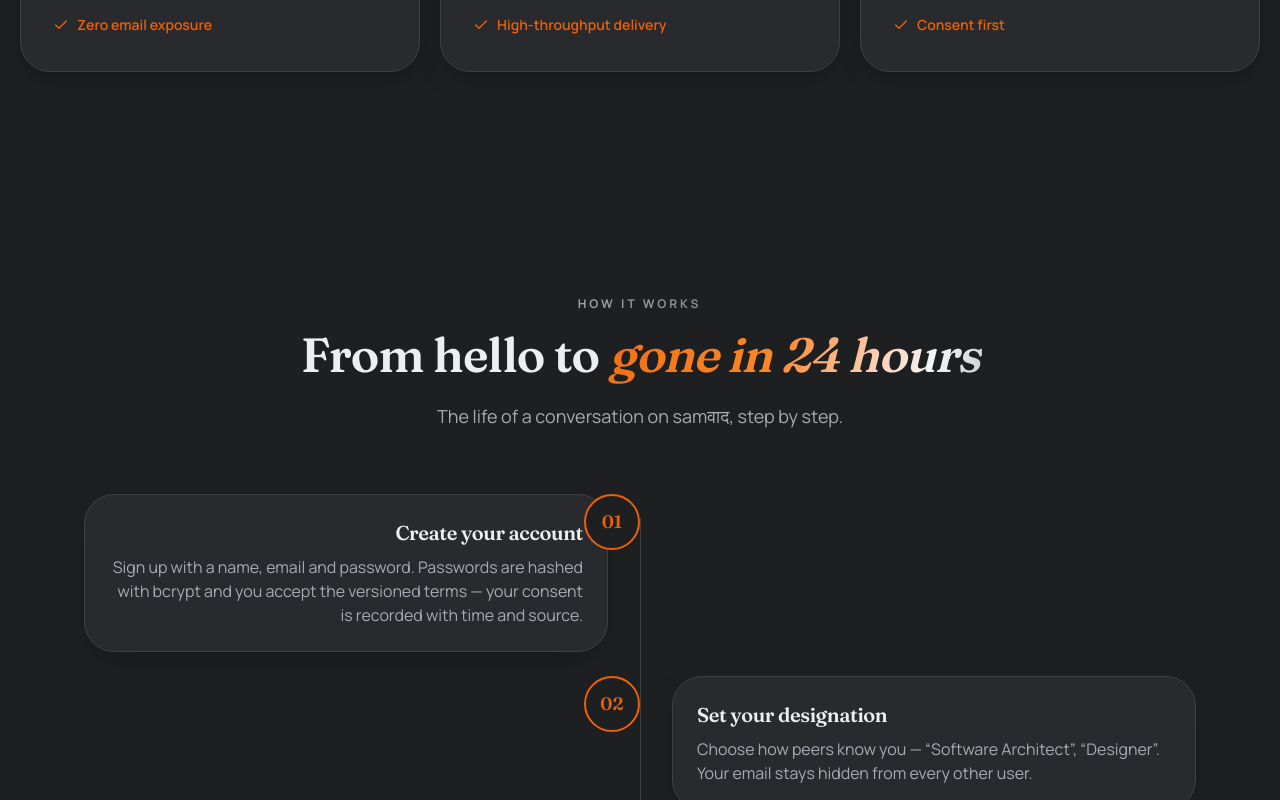
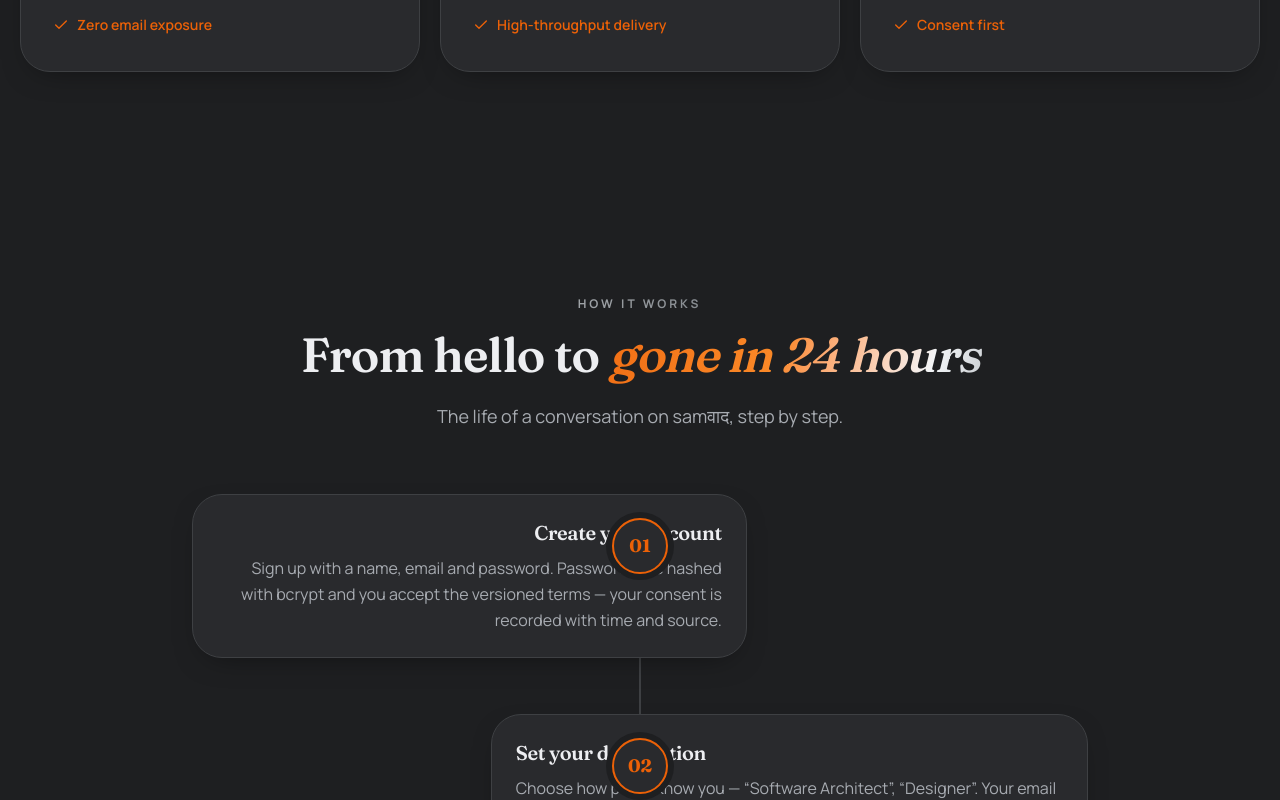
Before and after one commit to Hans-Soni/Let-s-Connect, a React (Vite) app in the folder frontend/: page /#/ in a window 1280 px wide. Shown: the part 2000-2800 px from the top of the page. Built offline with nearby package versions, Linux system fonts and the light colour scheme; no server answers; a web font is replaced by a local one.

Commit message:
fix(welcome): switch logo sources to dark?logoDark:logoLight and center alternating timeline numbers

```diff
--- a/frontend/src/pages/WelcomePage.jsx
+++ b/frontend/src/pages/WelcomePage.jsx
@@ -126,11 +126,9 @@ function Logo({ className = "", dark: darkProp }) {
   const { dark: themeDark } = useSamvaadTheme();
   const dark = darkProp !== undefined ? darkProp : themeDark;
 
-  // In dark mode: use logoLight (light silver/white text on dark background)
-  // In light mode: use logoDark (deep terracotta text on ivory background)
   return (
     <img
-      src={dark ? logoLight : logoDark}
+      src={dark ? logoDark : logoLight}
       alt="samवाद"
       className={`h-auto object-contain transition-opacity duration-300 ${className}`}
     />
@@ -526,31 +524,59 @@ function HowItWorks() {
           }
           sub="The life of a conversation on samवाद, step by step."
         />
-        <ol className="relative mt-16 space-y-6 before:absolute before:bottom-6 before:left-7 before:top-6 before:w-px before:bg-border md:before:left-1/2">
+        <div className="relative mt-16 max-w-4xl mx-auto">
+          {/* Central vertical timeline divider */}
+          <div
+            aria-hidden="true"
+            className="absolute top-8 bottom-8 left-7 md:left-1/2 w-0.5 bg-border pointer-events-none"
+            style={{ transform: "translateX(-50%)" }}
+          />
+
+          <ol className="relative space-y-10 md:space-y-14">
             {steps.map((step, idx) => {
               const isEven = idx % 2 === 1;
               return (
                 <li
                   key={step.num}
-                className={`reveal relative grid gap-4 pl-20 md:grid-cols-2 md:gap-16 md:pl-0 ${
-                  !isEven ? "md:[&>div]:col-start-1" : ""
+                  className="reveal relative flex flex-col md:flex-row items-start md:items-center"
+                >
+                  {/* Content card */}
+                  <div
+                    className={`w-full md:w-1/2 pl-20 md:pl-0 ${
+                      isEven
+                        ? "md:order-2 md:pl-12"
+                        : "md:order-1 md:pr-12 md:text-right"
                     }`}
                   >
-                <span className="absolute left-0 top-0 grid h-14 w-14 place-items-center rounded-full border-2 border-primary bg-background font-display text-lg font-semibold text-primary md:left-1/2 md:-translate-x-1/2">
+                    <div className="rounded-3xl border border-border bg-card p-6 shadow-card transition duration-300 hover:shadow-elegant">
+                      <h3 className="text-xl font-semibold text-foreground">{step.title}</h3>
+                      <p className="mt-2 text-muted-foreground leading-relaxed">{step.desc}</p>
+                    </div>
+                  </div>
+
+                  {/* Centered badge on timeline line */}
+                  <div
+                    className="absolute left-7 md:left-1/2 top-6 z-10 grid h-14 w-14 place-items-center rounded-full border-2 border-primary bg-card text-primary font-display text-lg font-bold shadow-card transition-transform duration-300 hover:scale-110"
+                    style={{
+                      transform: "translateX(-50%)",
+                      boxShadow: "0 0 0 6px var(--background)",
+                    }}
+                  >
                     {step.num}
-                </span>
+                  </div>
+
+                  {/* Empty balancer spacer for desktop alternating layout */}
                   <div
-                  className={`rounded-3xl border border-border bg-card p-6 shadow-card ${
-                    !isEven ? "md:text-right" : "md:col-start-2"
+                    className={`hidden md:block md:w-1/2 ${
+                      isEven ? "md:order-1" : "md:order-2"
                     }`}
-                >
-                  <h3 className="text-xl font-semibold">{step.title}</h3>
-                  <p className="mt-2 text-muted-foreground">{step.desc}</p>
-                </div>
+                    aria-hidden="true"
+                  />
                 </li>
               );
             })}
           </ol>
+        </div>
       </div>
     </section>
   );
```
Also changed, not shown: 1 other file (tests, documents, lock files or other folders). Lines whose indentation alone changed are shown as unchanged.
